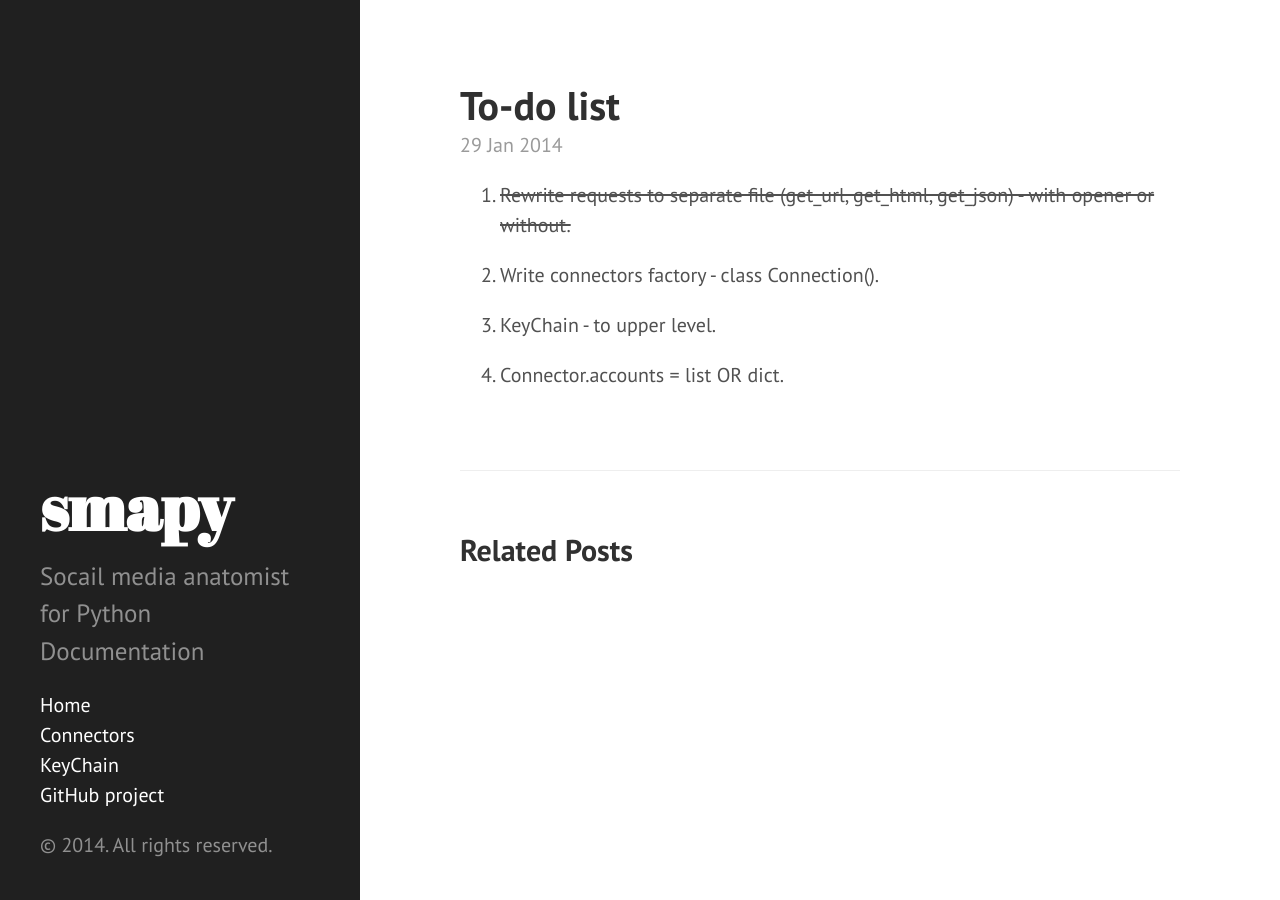
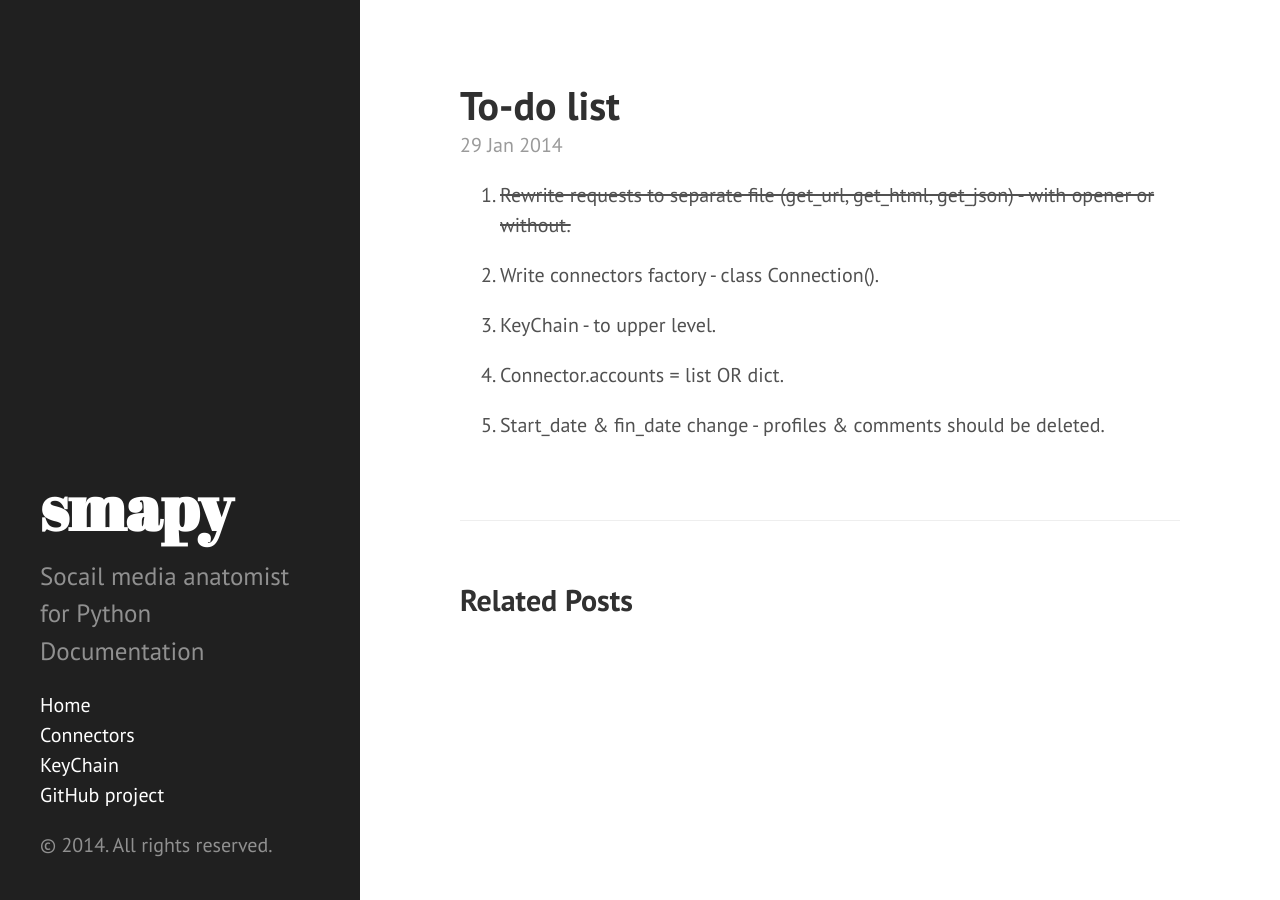
Before and after one commit to Sobach/smapy, a Jekyll site: the page built from _posts/2014-01-29-to-do-list.md, in a window 1280 px wide. Built offline with Jekyll 4.4.1, drawn with Linux system fonts in a browser that asks for light colours; Markdown is read by kramdown in place of the engine named in the settings.

Commit message:
Update 2014-01-29-to-do-list.md

```diff
--- a/_posts/2014-01-29-to-do-list.md
+++ b/_posts/2014-01-29-to-do-list.md
@@ -10,3 +10,5 @@ title: To-do list
 3. KeyChain - to upper level.
 
 4. Connector.accounts = list OR dict.
+
+5. Start_date & fin_date change - profiles & comments should be deleted.
```
